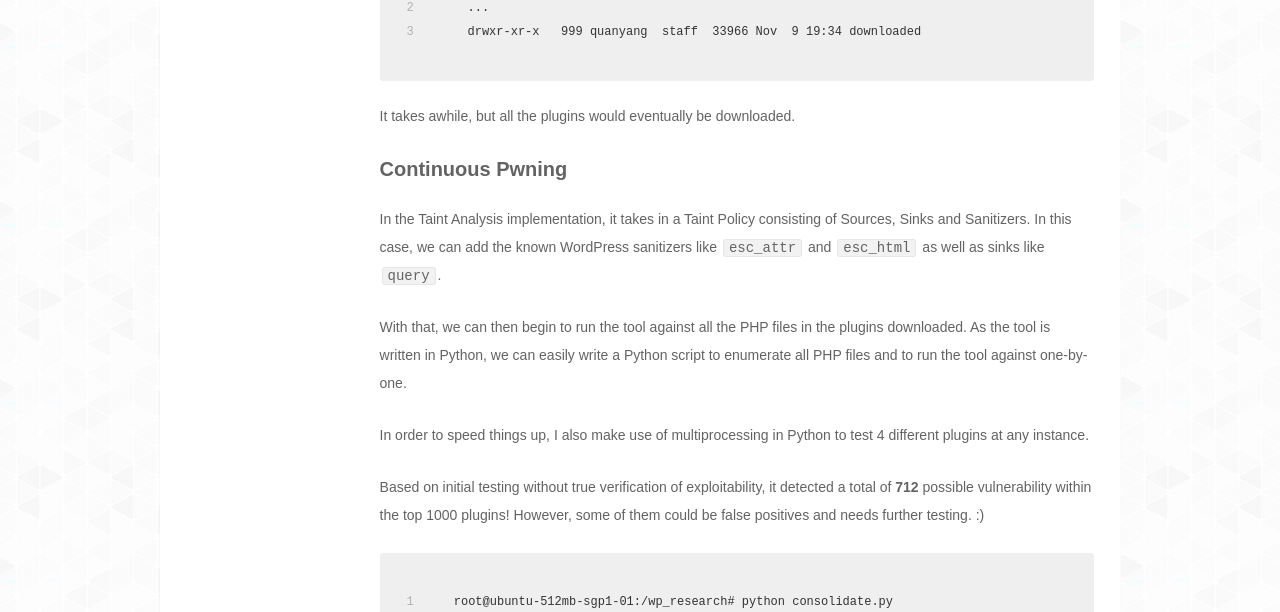
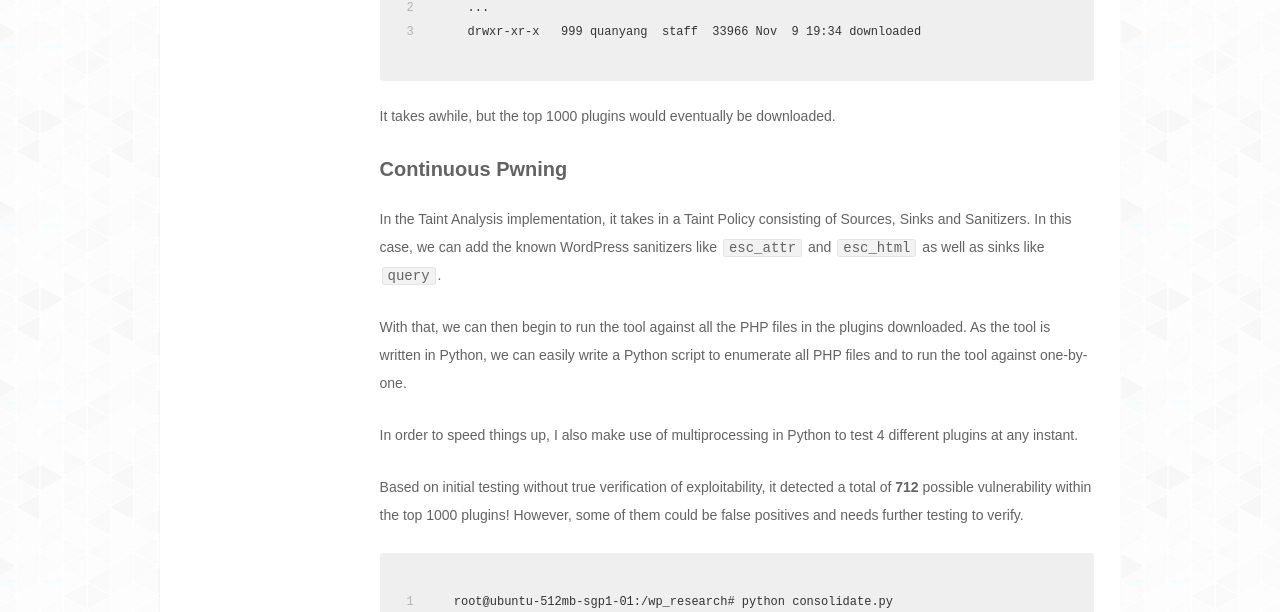
Before and after one commit to quanyang/quanyang.github.io, a Jekyll site: the page built from _posts/blog/2016-12-08-part-1-continuous-pwning.md, in a window 1280 px wide and 900 px high, scrolled down 1418 px. Shown: the part 152-764 px from the top of the window. Built offline with Jekyll 4.4.1, drawn with Linux system fonts in a browser that asks for light colours; nearby versions of some CDN libraries; comment, search, counter and statistics services are not loaded.

Commit message:
Some spelling errors

```diff
--- a/_posts/blog/2016-12-08-part-1-continuous-pwning.md
+++ b/_posts/blog/2016-12-08-part-1-continuous-pwning.md
@@ -49,7 +49,7 @@ You could also write a simple script to automatically download WordPress plugins
 drwxr-xr-x   999 quanyang  staff  33966 Nov  9 19:34 downloaded
 {% endhighlight %}
 
-It takes awhile, but all the plugins would eventually be downloaded.
+It takes awhile, but the top 1000 plugins would eventually be downloaded.
 
 #### Continuous Pwning
 
@@ -57,9 +57,9 @@ In the Taint Analysis implementation, it takes in a Taint Policy consisting of S
 
 With that, we can then begin to run the tool against all the PHP files in the plugins downloaded. As the tool is written in Python, we can easily write a Python script to enumerate all PHP files and to run the tool against one-by-one.
 
-In order to speed things up, I also make use of multiprocessing in Python to test 4 different plugins at any instance.
+In order to speed things up, I also make use of multiprocessing in Python to test 4 different plugins at any instant.
 
-Based on initial testing without true verification of exploitability, it detected a total of **712** possible vulnerability within the top 1000 plugins! However, some of them could be false positives and needs further testing. :)
+Based on initial testing without true verification of exploitability, it detected a total of **712** possible vulnerability within the top 1000 plugins! However, some of them could be false positives and needs further testing to verify.
 
 {% highlight bash linenos %}
 root@ubuntu-512mb-sgp1-01:/wp_research# python consolidate.py
```
